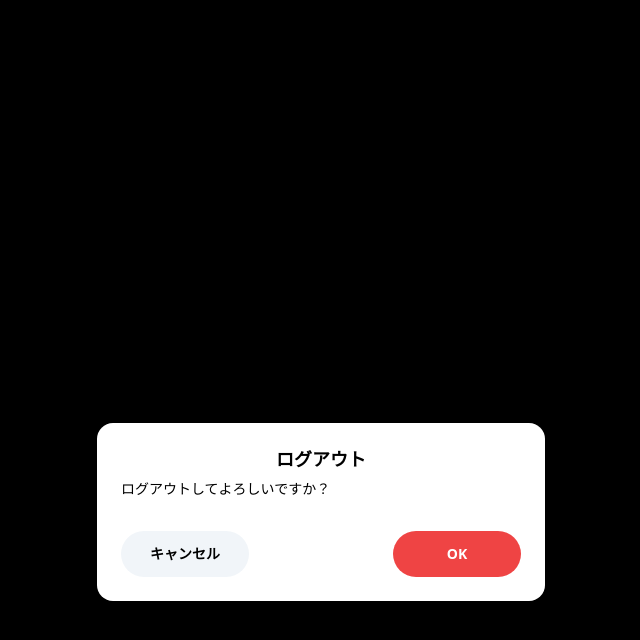
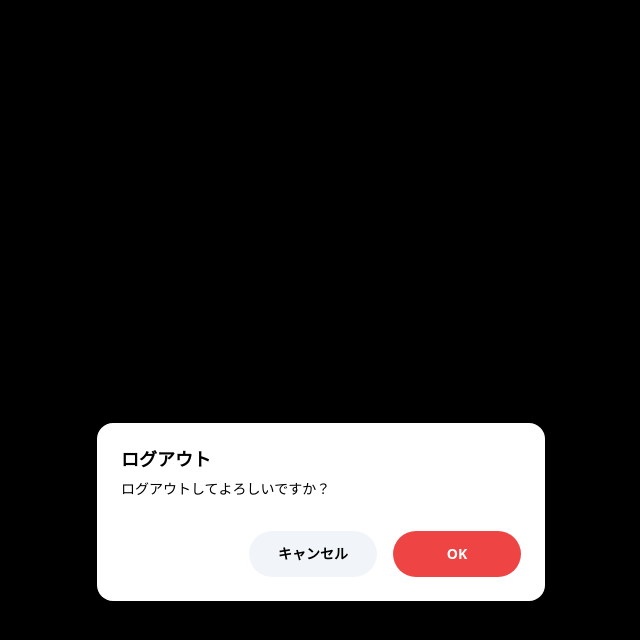
Before and after one commit to qin-todo-team-i/qin-todo-team-i, a Next.js app: page /account/accountsettings in a window 1280 px wide. Both pictures are taken after a click on the element "ログアウト". Shown: the top 640 px of the page, without its empty margins (319-959 px from the left). Built offline with nearby package versions, Linux system fonts and the light colour scheme.

Commit message:
ボタン右寄せ・タイトル左寄せ

```diff
--- a/src/components/Dialog/ConfirmDialog.jsx
+++ b/src/components/Dialog/ConfirmDialog.jsx
@@ -50,7 +50,7 @@ const ConfirmDialog = (props) => {
               <div className="inline-block w-full max-w-md p-6 sm:mt-64 mb-8 overflow-hidden text-left align-middle transition-all transform bg-white shadow-md rounded-2xl">
                 <Dialog.Title
                   as="h3"
-                  className="text-lg text-center leading-6 text-black font-bold mb-2"
+                  className="text-lg text-left leading-6 text-black font-bold mb-2"
                 >
                   {title}
                 </Dialog.Title>
@@ -58,7 +58,7 @@ const ConfirmDialog = (props) => {
                   <p className="text-sm text-black">{message}</p>
                 </div>
 
-                <div className="mt-4 flex justify-between">
+                <div className="mt-4 flex justify-end gap-4">
                   <button
                     type="button"
                     className="inline-flex justify-center w-32 px-2 py-3 text-sm font-bold text-black bg-slate-100 border border-transparent rounded-full hover:bg-blue-200 focus:outline-none focus-visible:none"
```
